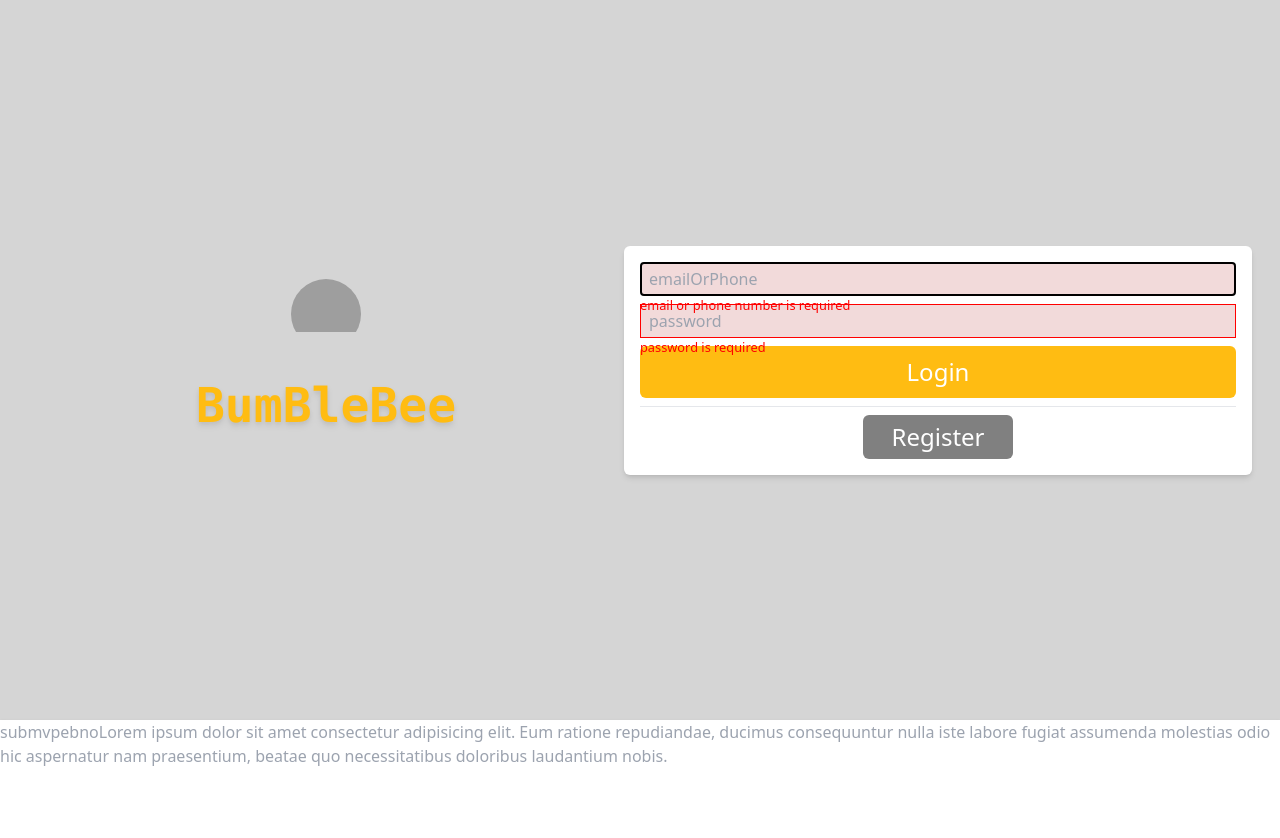
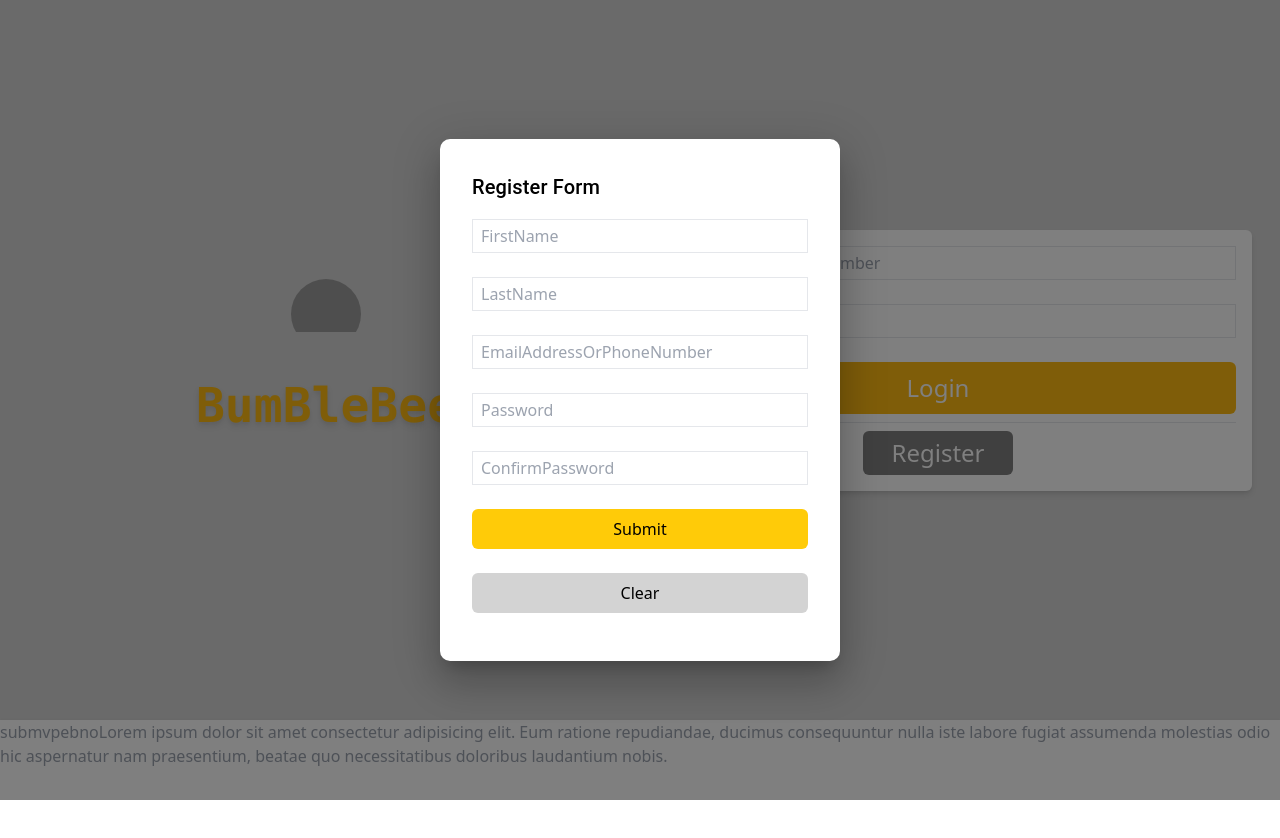
Before and after one commit to Ohm0025/social-media-react, a React (Vite) app: page /final-project/profile in a window 1280 px wide. Both pictures are taken after a click on the button "Register". Shown: the top 838 px of the page. Built offline with nearby package versions, Linux system fonts and the light colour scheme; no server answers; grey boxes are pictures that could not be loaded.

Commit message:
register modal

```diff
--- a/package.json
+++ b/package.json
@@ -13,12 +13,16 @@
     "preview": "vite preview"
   },
   "dependencies": {
+    "@emotion/react": "^11.11.3",
+    "@emotion/styled": "^11.11.0",
+    "@mui/material": "^5.15.5",
     "axios": "^1.6.5",
     "gh-pages": "^6.1.1",
     "react": "^18.2.0",
     "react-cookie": "^7.0.1",
     "react-dom": "^18.2.0",
     "react-hook-form": "^7.49.3",
+    "react-loading": "^2.0.3",
     "react-router-dom": "^6.21.2",
     "zustand": "^4.4.7"
   },
--- a/src/component/loginPage/InputText.tsx
+++ b/src/component/loginPage/InputText.tsx
@@ -12,7 +12,7 @@ const InputText = (props: Props) => {
         {...props.objInput}
         type={props.type || "text"}
         placeholder={props.objInput.name}
-        className={`border py-1 px-2 outline-black ${
+        className={`border py-1 px-2 outline-[#ffbc12] ${
           !props.errors[props.objInput.name]?.message
             ? "border - gray - 400"
             : "border-[red] bg-[#dc99995d]"
--- /dev/null
+++ b/src/component/registerModal/ModalRegister.tsx
@@ -0,0 +1,127 @@
+import Box from "@mui/material/Box";
+import Typography from "@mui/material/Typography";
+import Modal from "@mui/material/Modal";
+import InputText from "../loginPage/InputText";
+import { useForm } from "react-hook-form";
+
+type Props = {
+  isOpen: boolean;
+  handleClose: () => void;
+};
+
+const style = {
+  position: "absolute" as "absolute",
+  top: "50%",
+  left: "50%",
+  transform: "translate(-50%, -50%)",
+  width: 400,
+  border: "0px",
+  borderRadius: "10px",
+  boxShadow: 24,
+  backgroundColor: "white",
+  p: 4,
+};
+
+const ModalRegister = ({ isOpen, handleClose }: Props) => {
+  const {
+    register,
+    handleSubmit,
+    formState: { errors },
+  } = useForm();
+
+  const onSubmit = (data: any) => {
+    console.log(data);
+    handleClose();
+  };
+
+  return (
+    <Modal
+      open={isOpen}
+      onClose={handleClose}
+      aria-labelledby="modal-modal-title"
+      aria-describedby="modal-modal-description">
+      <Box sx={style}>
+        <Typography id="modal-modal-title" variant="h6" component="h2">
+          Register Form
+        </Typography>
+        <form
+          onSubmit={handleSubmit(onSubmit)}
+          className="flex flex-col gap-6 my-4">
+          <InputText
+            objInput={register("FirstName", {
+              required: {
+                value: true,
+                message: "firstname is required",
+              },
+            })}
+            errors={errors}
+            type="text"
+          />
+          <InputText
+            objInput={register("LastName", {
+              required: {
+                value: true,
+                message: "lastname is required",
+              },
+            })}
+            errors={errors}
+            type="text"
+          />
+          <InputText
+            objInput={register("EmailAddressOrPhoneNumber", {
+              required: {
+                value: true,
+                message: "email or phone number is required",
+              },
+
+              pattern: {
+                value:
+                  /^(?:(?:\+|00)\d{1,3})?[-.\s]?\d{7,15}$|^[^\s@]+@[^\s@]+\.[^\s@]+$/,
+                message: "Invalid email address or phone number",
+              },
+            })}
+            errors={errors}
+            type="text"
+          />
+          <InputText
+            objInput={register("Password", {
+              required: {
+                value: true,
+                message: "password is required",
+              },
+              minLength: {
+                value: 8,
+                message: "password require at least 8 character",
+              },
+            })}
+            errors={errors}
+            type="password"
+          />
+          <InputText
+            objInput={register("ConfirmPassword", {
+              required: {
+                value: true,
+                message: "confirmpassword is required",
+              },
+              validate: (value, { Password }) => {
+                return (
+                  Password === value || "confirm password must be like password"
+                );
+              },
+            })}
+            errors={errors}
+            type="password"
+          />
+          <button type="submit" className="bg-[#ffcb08] py-2 rounded-md">
+            Submit
+          </button>
+          <button type="reset" className="bg-[#d3d3d3] py-2 rounded-md">
+            Clear
+          </button>
+        </form>
+      </Box>
+    </Modal>
+  );
+};
+
+export default ModalRegister;
--- a/src/page/LoginPage.tsx
+++ b/src/page/LoginPage.tsx
@@ -2,6 +2,8 @@ import Footer from "../component/etc/Footer";
 import BumblebeeLogo from "../component/homepage/BumblebeeLogo";
 import { useForm } from "react-hook-form";
 import InputText from "../component/loginPage/InputText";
+import ModalRegister from "../component/registerModal/ModalRegister";
+import { useState } from "react";
 
 const LoginPage = () => {
   const {
@@ -10,6 +12,8 @@ const LoginPage = () => {
 
     formState: { errors },
   } = useForm();
+
+  const [isOpen, setIsOpen] = useState(false);
 
   const onSubmit = async (data: any) => {
     //res to login service
@@ -28,9 +32,9 @@ const LoginPage = () => {
         <form
           onSubmit={handleSubmit(onSubmit)}
           className="md:flex-1 bg-white rounded-md overflow-hidden p-4 shadow-md">
-          <div className="flex flex-col gap-2">
+          <div className="flex flex-col gap-6">
             <InputText
-              objInput={register("emailOrPhone", {
+              objInput={register("EmailAddressOrPhoneNumber", {
                 required: {
                   value: true,
                   message: "email or phone number is required",
@@ -56,16 +60,20 @@ const LoginPage = () => {
           </div>
           <button
             type="submit"
-            className="flex mt-2 w-full justify-center text-[24px] text-white rounded-md bg-[#ffbc12] py-2">
+            className="flex mt-6 w-full justify-center text-[24px] text-white rounded-md bg-[#ffbc12] py-2">
             Login
           </button>
           <hr className="my-2" />
-          <button className="flex mt-2 mx-auto px-7 justify-center text-[24px] text-white rounded-md bg-[gray] py-1">
+          <button
+            type="button"
+            onClick={() => setIsOpen(true)}
+            className="flex mt-2 mx-auto px-7 justify-center text-[24px] text-white rounded-md bg-[gray] py-1">
             Register
           </button>
         </form>
       </div>
       <Footer />
+      <ModalRegister isOpen={isOpen} handleClose={() => setIsOpen(false)} />
     </div>
   );
 };
```
Also changed, not shown: 1 other file (tests, documents, lock files or other folders).
